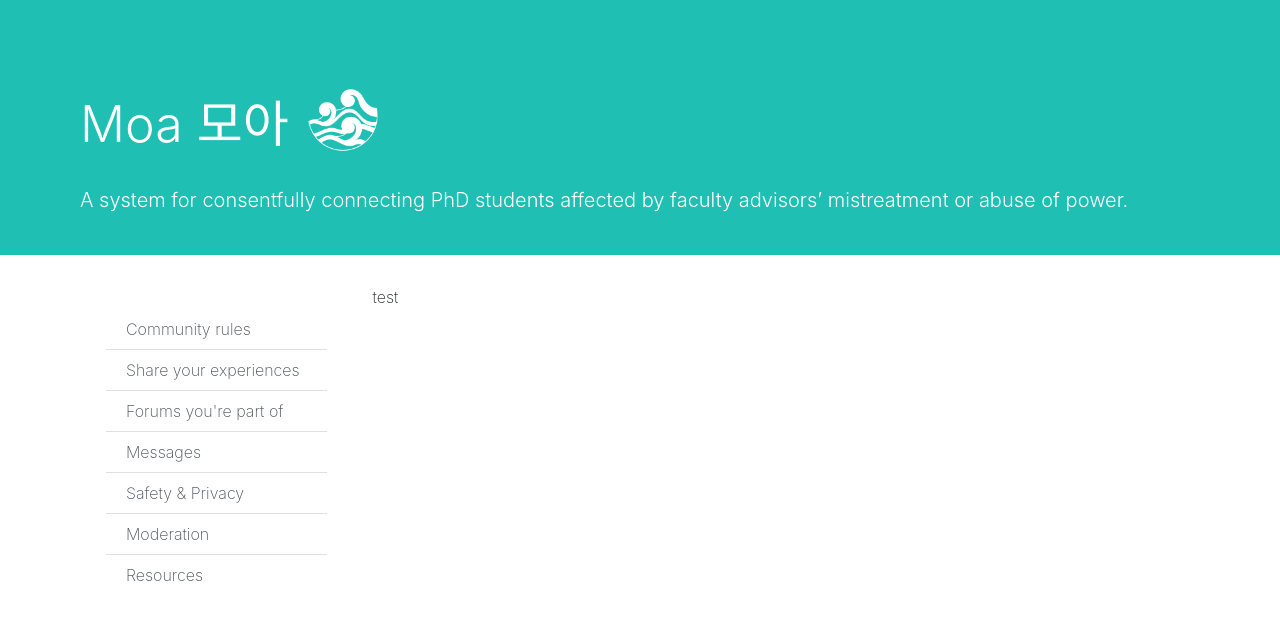
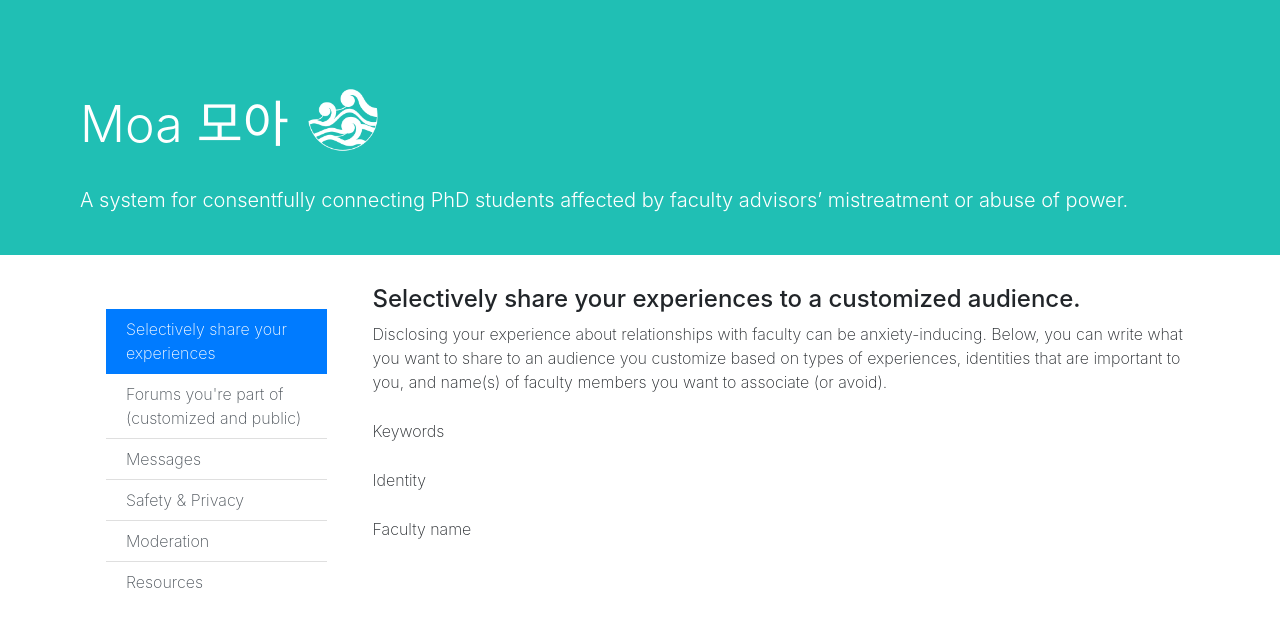
Before and after one commit to trusttri/moa, a Django app: page /main/ in a window 1280 px wide. Shown: the top 627 px of the page. Run offline with Django 4.2, Linux system fonts and the light colour scheme; some libraries are stand-ins or nearby versions.

Commit message:
fields for sharing experiences

```diff
--- a/moa/core/static/core/style.css
+++ b/moa/core/static/core/style.css
@@ -101,6 +101,11 @@ b {
 	margin-top: 30px;
 	margin-bottom: 15px;
 	color: black;
+}
+
+.audience-customize {
+	margin-top: 25px;
+	margin-bottom: 25px;
 }
 
 .principle {
--- a/moa/core/templates/core/main.html
+++ b/moa/core/templates/core/main.html
@@ -13,23 +13,15 @@
                       <div class="list-group list-group-flush mx-3 mt-4">
                         <a
                            href="#"
-           class="list-group-item list-group-item-action py-2 ripple"
-           aria-current="true"
+                           class="list-group-item list-group-item-action py-2 ripple active"
                            >
-          <i class="fas fa-tachometer-alt fa-fw me-3"></i
-            ><span>Community rules</span>
+                          <i class="fas fa-chart-area fa-fw me-3"></i
+                            ><span>Selectively share your experiences</span>
                         </a>
                         <a
                            href="#"
                            class="list-group-item list-group-item-action py-2 ripple"
-           >
-          <i class="fas fa-chart-area fa-fw me-3"></i
-            ><span>Share your experiences</span>
-        </a>
-        <a
-           href="#"
-           class="list-group-item list-group-item-action py-2 ripple"
-           ><i class="fas fa-lock fa-fw me-3"></i><span>Forums you're part of</span></a
+                           ><i class="fas fa-lock fa-fw me-3"></i><span>Forums you're part of (customized and public)</span></a
                           >
                         <a
                            href="#"
@@ -62,7 +54,17 @@
             </div>
 
             <div class="landing-description col-xs-12 col-sm-12 col-md-8 col-lg-9">
-                test
+                <h4> Selectively share your experiences to a customized audience.</h4>
+                 Disclosing your experience about relationships with faculty can be anxiety-inducing. Below, you can write what you want to share to an audience you customize based on types of experiences, identities that are important to you, and name(s) of faculty members you want to associate (or avoid).
+                <div class="audience-customize">
+                    Keywords
+                </div>
+                <div class="audience-customize">
+                    Identity
+                </div>
+                <div class="audience-customize">
+                    Faculty name
+                </div>
             </div>
         </div>
     </div>
```
Lines whose indentation alone changed are shown as unchanged.
